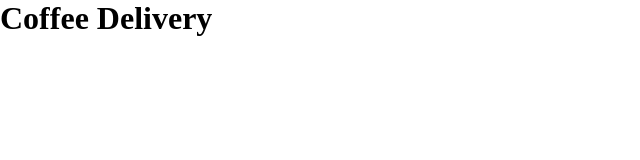
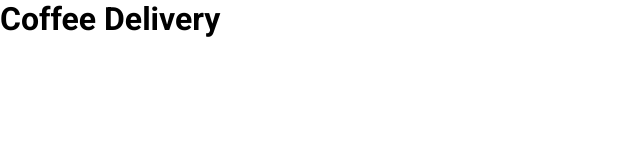
Before and after one commit to marcusviniciusmo/Ignite_Rocketseat_React_Coffee_Delivery, a React (Vite) app in the folder frontend/: page / in a window 1280 px wide. Shown: the top 160 px of the page, without its empty margins (0-640 px from the left). Built offline with nearby package versions, Linux system fonts and the light colour scheme.

Commit message:
Roboto and Baloo 2 fonts installed

```diff
--- a/frontend/index.html
+++ b/frontend/index.html
@@ -2,7 +2,14 @@
 <html lang="en">
   <head>
     <meta charset="UTF-8" />
+
+    <link rel="preconnect" href="https://fonts.googleapis.com">
+    <link rel="preconnect" href="https://fonts.gstatic.com" crossorigin>
+
     <meta name="viewport" content="width=device-width, initial-scale=1.0" />
+
+    <link href="https://fonts.googleapis.com/css2?family=Baloo+2:wght@700;800&family=Roboto:wght@400;700&display=swap" rel="stylesheet">
+
     <title>Coffee Delivery</title>
   </head>
   <body>
--- a/frontend/src/styles/global.ts
+++ b/frontend/src/styles/global.ts
@@ -12,7 +12,9 @@
   }
 
   body, button, input, textarea {
+    font-family: 'Roboto', sans-serif;
     font-size: 1.6rem;
+    font-weight: 400;
     -webkit-font-smoothing: antialiased;
   }
 
```
